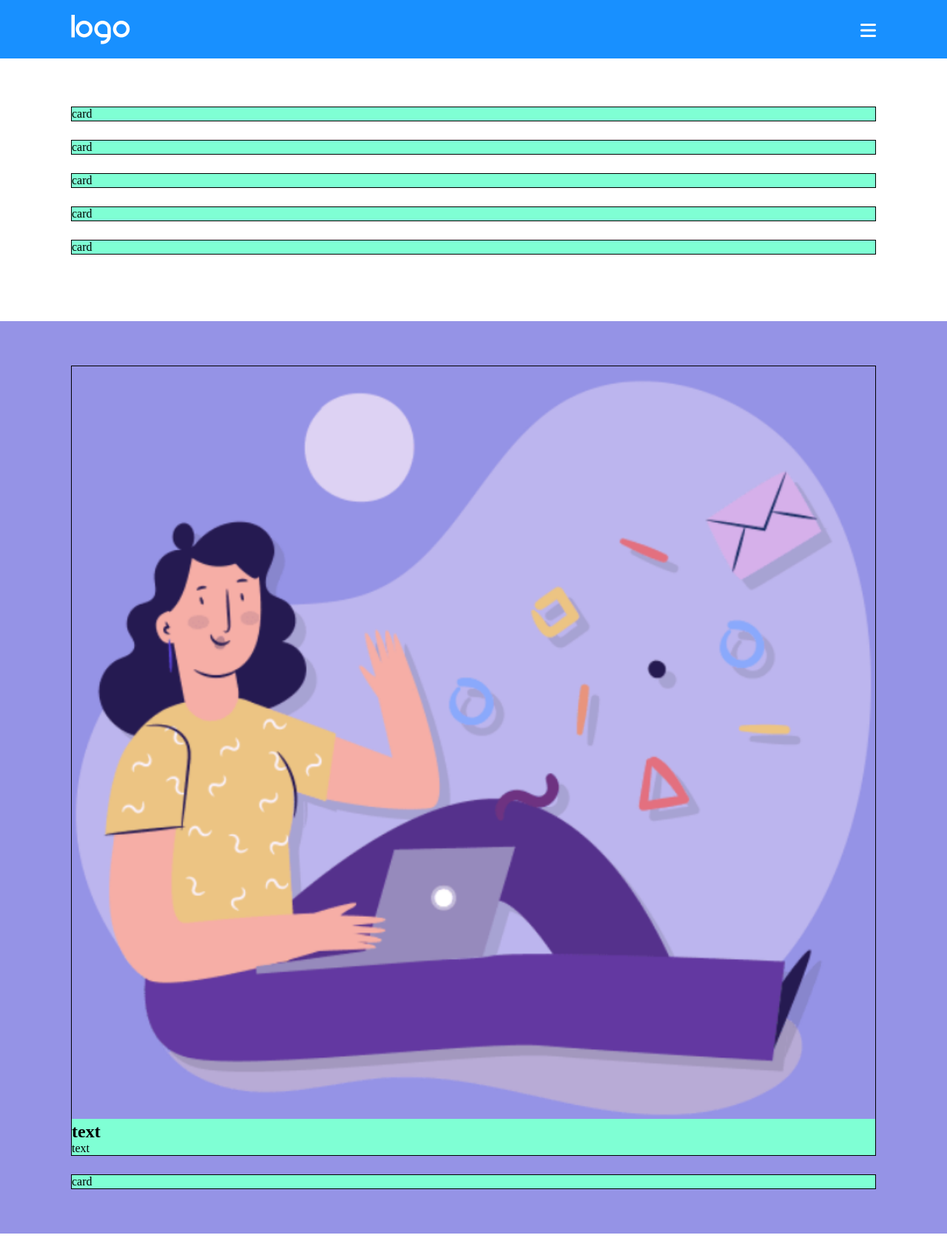
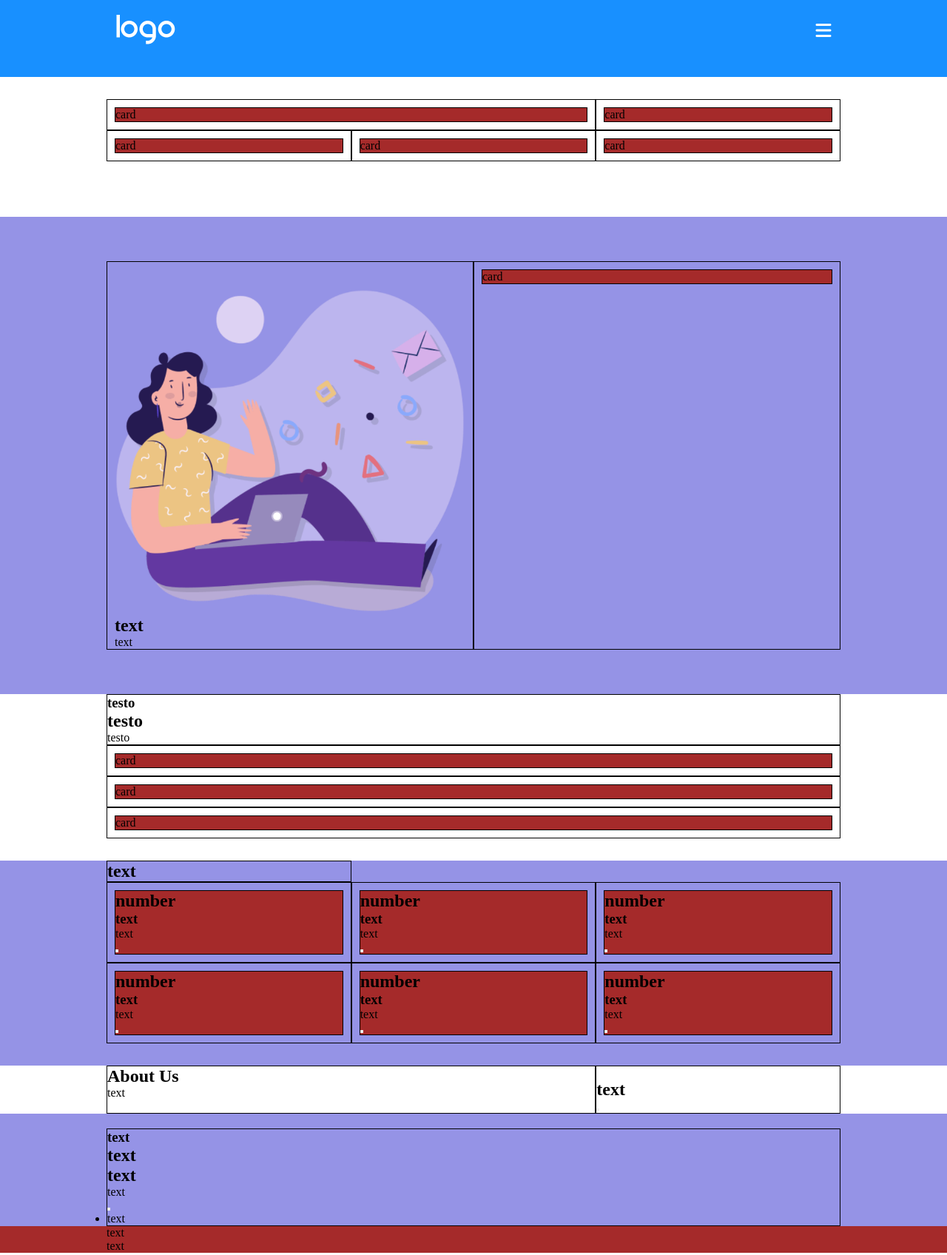
Before and after one commit to diegoferrari129/htmlcss-responsive-layout, a plain HTML site: page index.html in a window 1280 px wide. Shown: the top 1696 px of the page at 74% size. Drawn offline with Linux system fonts and the light colour scheme.

Commit message:
[UPD] added responsive for tablet and desktop

```diff
--- a/css/style.css
+++ b/css/style.css
@@ -13,7 +13,7 @@
 
 /* LAYOUT */
 .container {
-    max-width: 85%;
+    max-width: 100%;
     margin: 0 auto;
 }
 
@@ -23,17 +23,43 @@
 }
 
 .row--active {
-    gap: 25px;
+    justify-content: space-between;
 }
 
-.col--50 {
-    width: calc(50%);
+.row__footer {
+    display: flex;
+    flex-direction: column;
+}
+
+.row__footer--active {
+    align-content: space-between;
 }
 
 .col--100 {
     width: 100%;
-    background-color: aquamarine;
     border: 1px solid black;
+}
+
+.col--66 {
+    width: 100%;
+    border: 1px solid black;
+}
+
+/* STYLE */
+.card {
+    margin: 10px;
+    background-color: brown;
+    border: 1px solid black;
+}
+
+/* GET A DEMO APPLICATION *//* TESTIMONIALS */
+.demo, .testimonials .biography {
+    padding: 30px;
+}
+
+/* STRATEGIC PLANNING*//* BENEFITS OF WORKING WITH US *//* GET STARTED */
+.app, .benefits, .start {
+    background-color:#9593e6;
 }
 
 /************************************************
@@ -45,36 +71,111 @@
     background-color: #1890FF;
     color: white;
     width: 100%;
-    padding: 20px 0px 15px 0px;
+    padding: 20px 40px 40px 15px;
 }
 
-.nav--mobile {
-    float: right;
-    margin-top: 13px;
+.nav {
+    padding-top: 13px;
 }
 
-/* GET A DEMO APPLICATION */
-.demo {
-    margin: 65px 0px 90px 0px;
+.header__img {
+    padding-left: 25px;
 }
 
-/* STRATEGIC PLANNING*//* BENEFITS OF WORKING WITH US *//* STRATEGIC PLANNING*/
-.app, .benefits, .start {
-    background-color:#9593e6;
+/* STRATEGIC PLANNING*/
+.app{
     padding: 60px 0;
+    margin-top: 45px;
 }
 
 .app__img {
     width: 100%;
+    padding-top: 30px;
 }
 
-/* TESTIMONIALS *//* ABOUS US */
-.testimonials, .biography {
-    margin: 75px 0;
+.app__content {
+    padding: 0 10px;
+}
+
+/* BENEFITS OF WORKING WITH US */
+.benefits {
+    margin-top: 30px;
+    padding-bottom: 30px;
+}
+
+/* GET STARTED */
+.start {
+    padding-top: 20px;
 }
 
 /* FOOTER */
 .footer {
     background-color: brown;
-    padding: 60px 0;
 }
+
+/************************************************
+    RESPONSIVE
+ ************************************************/
+ /* TABLET */
+ @media screen and (min-width: 768px) {
+
+    /* GET A DEMO APPLICATION */
+    .demo .col--66 {
+        width: calc(100% / 3 * 2);
+    }
+
+    .demo .col--100 {
+        width: calc(100% / 3);
+    }
+
+     /* BENEFITS OF WORKING WITH US */
+     .benefits .col--100 {
+        width: 50%;
+    }
+
+    /* ABOUS US */
+    .biography .col--66 {
+        width: calc(100% / 3 * 2);
+    }
+
+    .biography .col--100 {
+        width: calc(100% / 3);
+    }
+ }
+
+ /* DESKTOP */
+ @media screen and (min-width: 992px) {
+
+    /* LAYOUT */
+    .container {
+        width: 992px;
+    }
+
+    /* GET A DEMO APPLICATION */
+    .demo .col--66 {
+        width: calc(100% / 3 * 2);
+    }
+
+    .demo .col--100 {
+        width: calc(100% / 3);
+    }
+
+    /* STRATEGIC PLANNING*/
+    .app .col--100 {
+        width: 50%;
+    }
+
+    /* BENEFITS OF WORKING WITH US */
+    .benefits .col--100 {
+        width: calc(100% / 3);
+    }
+
+    /* ABOUS US */
+    .biography .col--66 {
+        width: calc(100% / 3 * 2);
+    }
+
+    .biography .col--100 {
+        width: calc(100% / 3);
+    }
+ }
--- a/index.html
+++ b/index.html
@@ -12,15 +12,13 @@
     <!-- LOGO AND NAV -->
     <header class="header">
         <div class="container">
-            <div class="row">
-                <div class="col--50">
+            <div class="row row--active">
+                <div class="header__img">
                     <img class="header__logo" src="./img/logo.png" alt="">
                 </div>
-                <div class="col--50">
                 <div class="nav">
                     <div class="nav--mobile">
                         <i class="fa-solid fa-bars fa-xl"></i>
-                        </div>
                     </div>
                 </div>
             </div>
@@ -31,8 +29,8 @@
     <main>
         <section class="demo">
             <div class="container">
-                <div class="row row--active">
-                    <div class="col--100">
+                <div class="row">
+                    <div class="col--66">
                         <div class="card">
                             card
                         </div>
@@ -62,11 +60,11 @@
         </section>
         <section class="app">
             <div class="container">
-                <div class="row row--active">
+                <div class="row">
                     <div class="col--100">
+                        <div class="app__content">
                             <img class="app__img" src="./img/planning1.png" alt="">
 
-                        <div class="app__content">
                             <h2>text</h2>
                             <p>text</p>
                         </div>
@@ -108,10 +106,14 @@
         </section>
         <section class="benefits">
             <div class="container">
-                <div class="row row--active">
+                <div class="row">
                     <div class="col--100">
                         <h2>text</h2>
                     </div>
+                </div>
+            </div>
+            <div class="container">
+                <div class="row">
                     <div class="col--100">
                         <div class="card">
                             <h2>number</h2>
@@ -162,11 +164,12 @@
                     </div>
                 </div>
             </div>
+
         </section>
         <section class="biography">
             <div class="container">
-                <div class="row row--active">
-                    <div class="col--100">
+                <div class="row">
+                    <div class="col--66">
                         <div class="biography__content">
                             <h1>About Us</h1>
                             <p>text</p>
@@ -203,13 +206,10 @@
     <!-- COPYRIGHT -->
     <footer class="footer">
         <div class="container">
-            <div class="row row--active">
-                <div class="col--100">
+            <div class="row__footer row__footer--active">
                 <div class="footer__content">
                     <p>text</p>
                 </div>
-                </div>
-                <div class="col--100">
                 <div class="footer__content">
                     <p>text</p>
                 </div>
```
Lines whose indentation alone changed are shown as unchanged.
